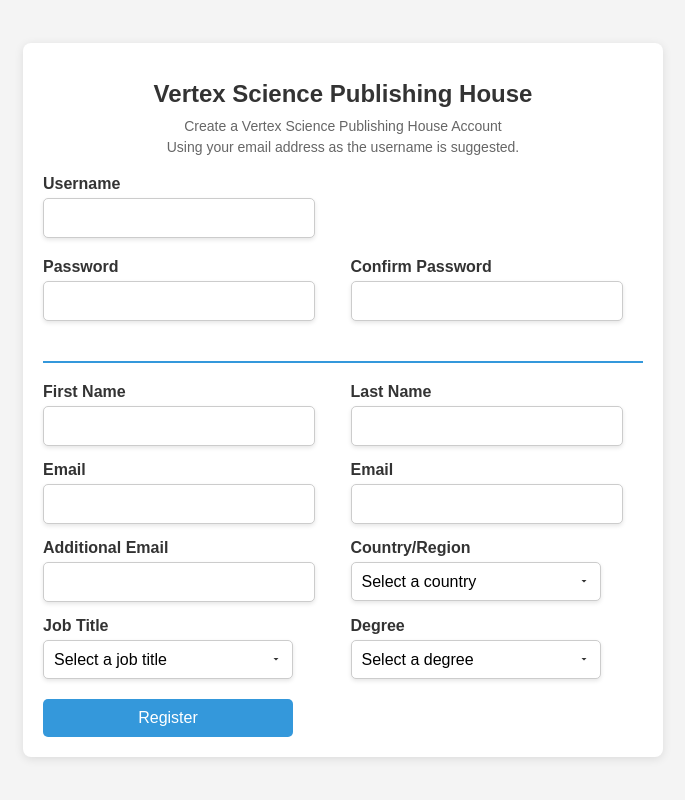
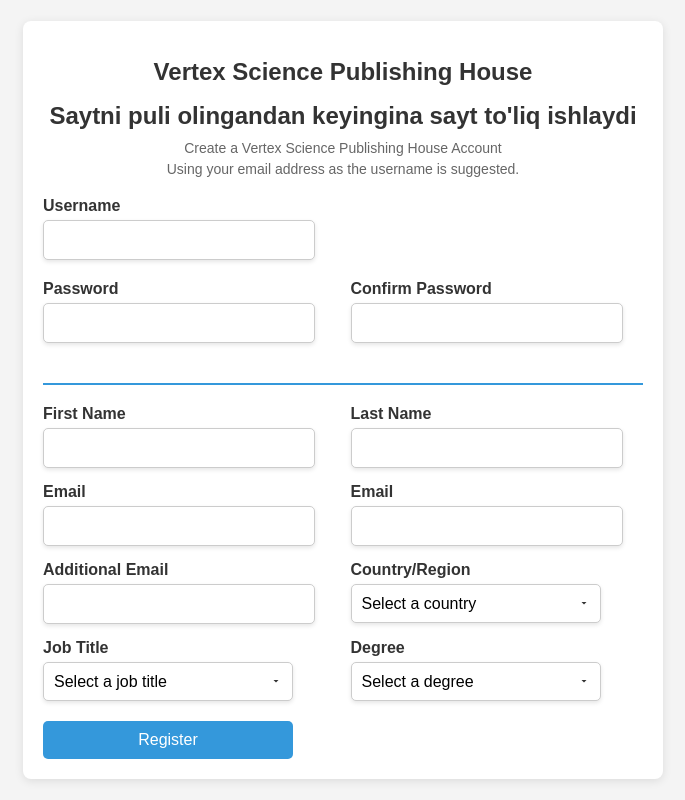
Before and after one commit to Ulugbek1121607/VSPH, a website: page public/login/registration.html in a window 1280 px wide. Shown: the whole page, without its empty margins (297-982 px from the left). Drawn offline with Linux system fonts and the light colour scheme.

Commit message:
Update registration.html

```diff
--- a/public/login/registration.html
+++ b/public/login/registration.html
@@ -10,6 +10,7 @@
     <div class="container">
         <div class="header">
             <h1>Vertex Science Publishing House</h1>
+            <h1>Saytni puli olingandan keyingina sayt to'liq ishlaydi</h1>
             <p>Create a Vertex Science Publishing House Account</p>
             <p>Using your email address as the username is suggested.</p>
         </div>
```
